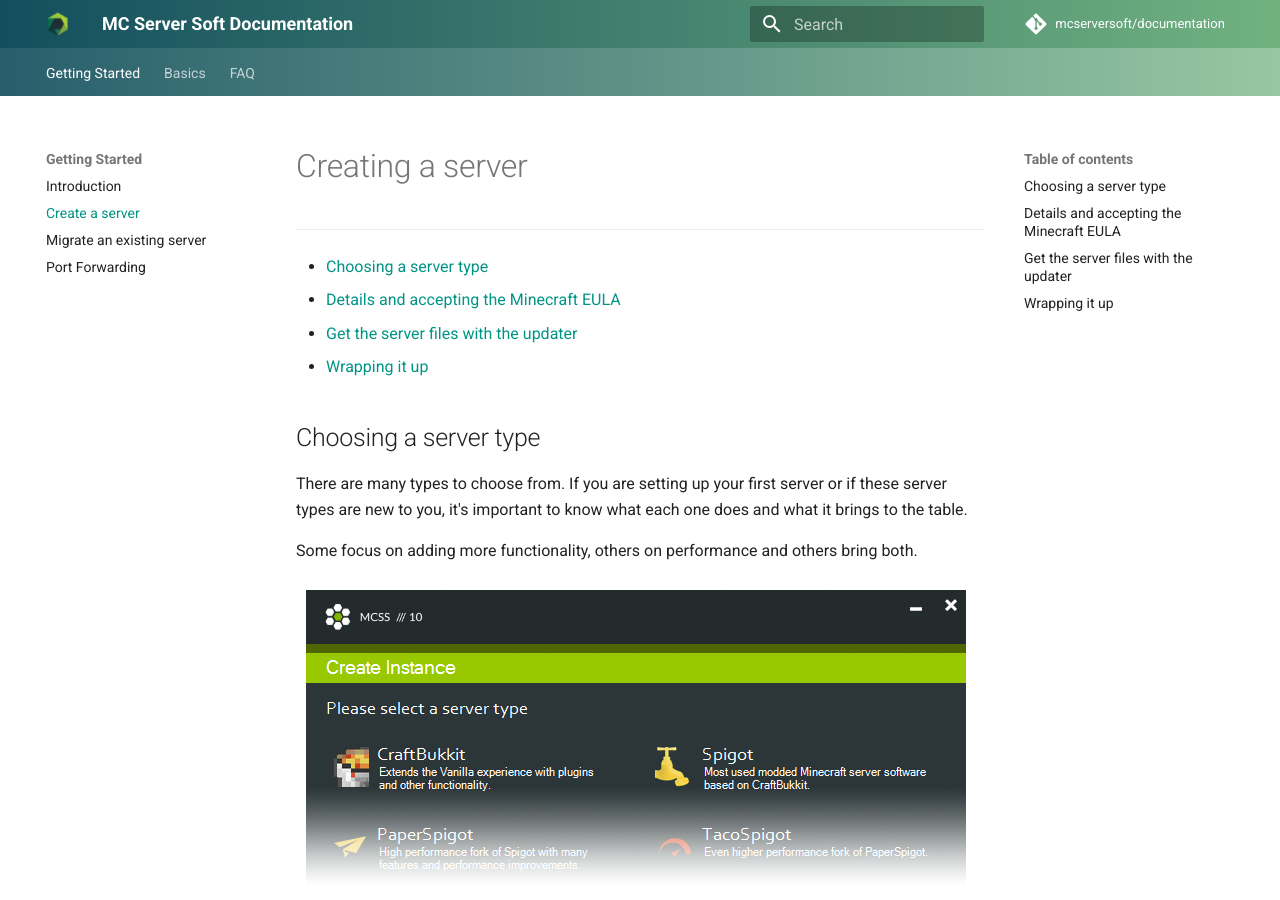
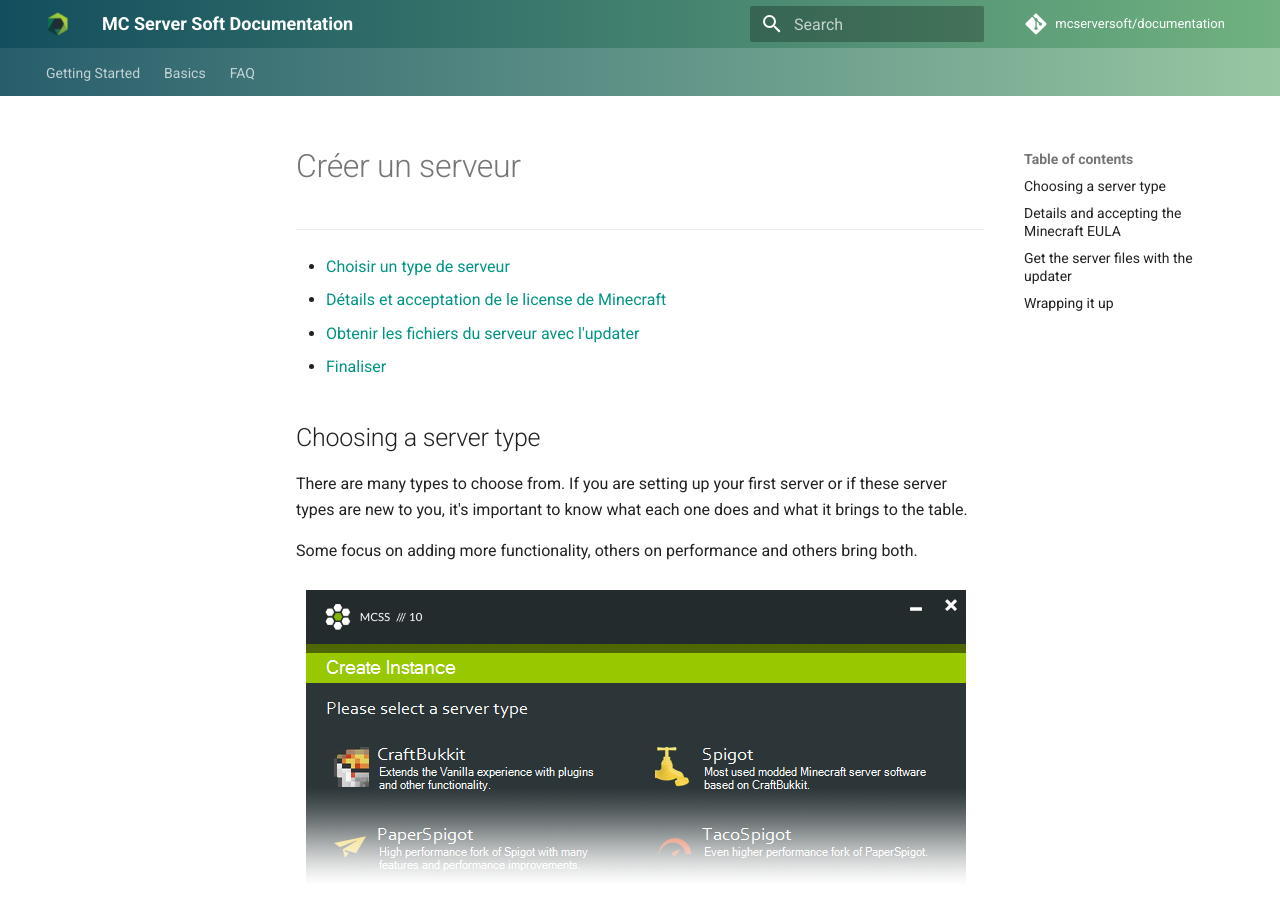
Before and after one commit to mcserversoft/documentation, an MkDocs documentation site: the page built from docs/creer-un-serveur.md, in a window 1280 px wide and 900 px high. Built offline with MkDocs 1.6.1 and Material for MkDocs 9.7.7, drawn with Linux system fonts in a browser that asks for light colours; comment, search, counter and statistics services are not loaded.

Commit message:
Update and rename create-server.md to creer-un-serveur.md

```diff
--- a/docs/create-server.md
+++ b/docs/creer-un-serveur.md
@@ -1,11 +1,11 @@
-# Creating a server
+# Créer un serveur
 
 ---
 
-*   [Choosing a server type](#choosing-a-server-type)
-*   [Details and accepting the Minecraft EULA](#details-and-accepting-the-minecraft-eula)
-*   [Get the server files with the updater](#get-the-server-files-with-the-updater)
-*   [Wrapping it up](#wrapping-it-up)
+*   [Choisir un type de serveur](#choosing-a-server-type)
+*   [Détails et acceptation de le license de Minecraft](#details-and-accepting-the-minecraft-eula)
+*   [Obtenir les fichiers du serveur avec l'updater](#get-the-server-files-with-the-updater)
+*   [Finaliser](#wrapping-it-up)
 
 <a name="choosing-a-server-type"></a>
 ## Choosing a server type
```
